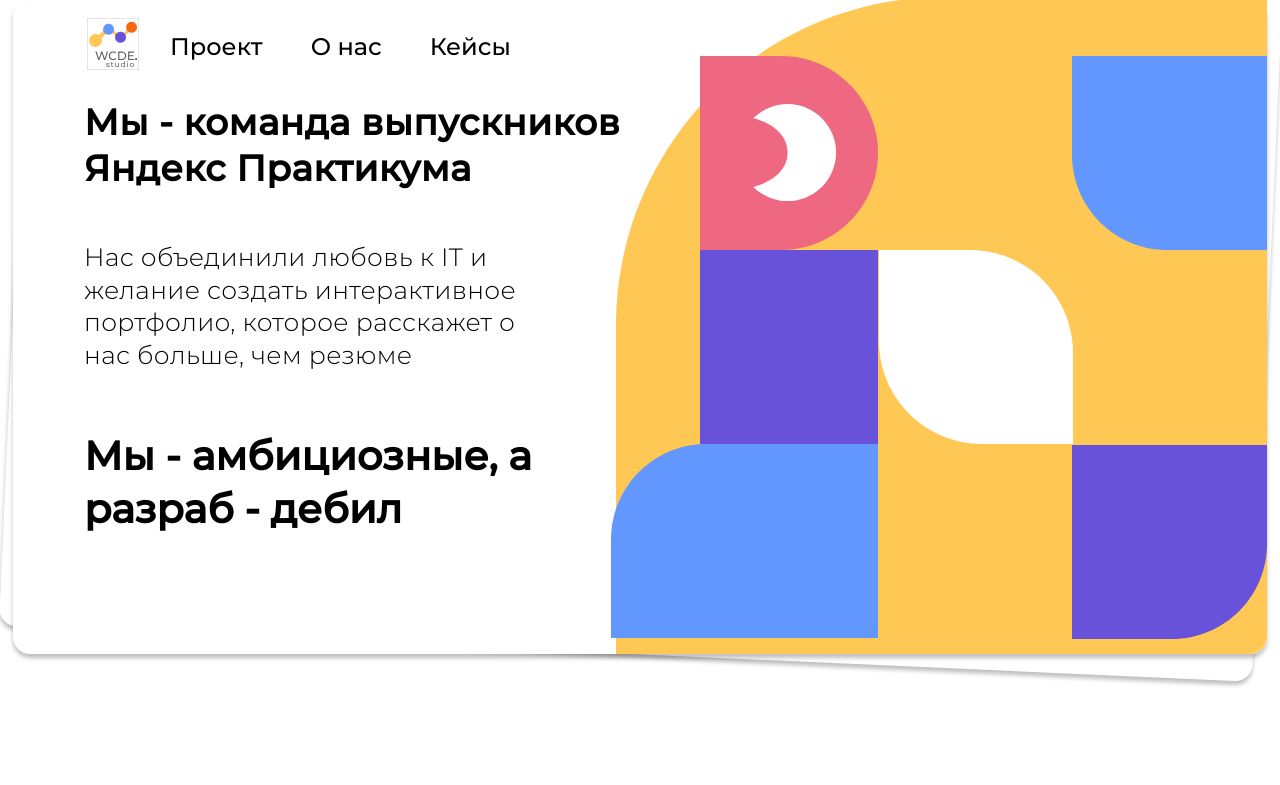
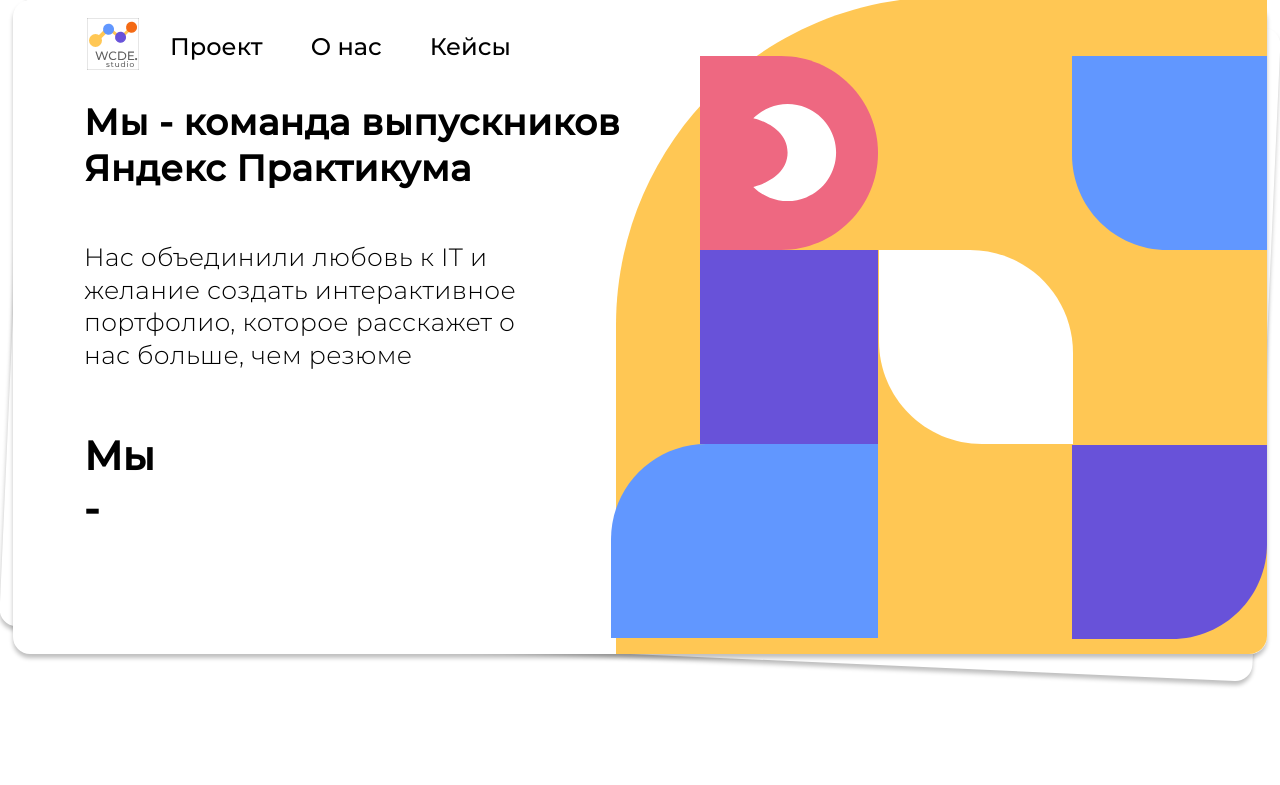
Before and after one commit to DarkwingDuck255/team-pet-project, a React (Create React App) app: page / in a window 1280 px wide. Shown: the top 785 px of the page. Built offline with nearby package versions, Linux system fonts and the light colour scheme.

Commit message:
animation of text

```diff
--- a/src/components/Header/Header.css
+++ b/src/components/Header/Header.css
@@ -108,6 +108,20 @@
     align-items: center;
 }
 
+.header__about-us-cool-words {
+    color: #F5B633;
+    font-weight: 900;
+    font-size: 40px;
+    line-height: 53px;
+    opacity: 1;
+    transition: opacity 1s ease-in-out;
+}
+
+.header__about-us-cool-words_animate {
+    opacity: 0;
+    transition: all 1s ease-in-out 1s;
+}
+
 .header__imgaes-block {
     display: flex;
     max-width: 660px;
--- a/src/components/Header/Header.js
+++ b/src/components/Header/Header.js
@@ -9,6 +9,7 @@
 function Header() {
     let [isText, setText] = React.useState('молодые');
     let [counter, setCounter] = React.useState(0);
+    const [isChanged, setChanged] = useState(false)
 
     const text = [
         'молодые',
@@ -18,12 +19,12 @@
         'готовы к работе'
     ];
 
-    // console.log(text.length)
-
 
     function changeText() {
         setText(text[counter])
         setCounter(counter + 1);
+        setChanged(true)
+        // console.log(isChanged)
         // console.log(isText);
         // return () => {
         if (counter >= text.length - 1) {
@@ -32,11 +33,15 @@
             return
         }
     }
-    // }
 
+    function animateText(text) {
+        return <span key={text} className={`header__about-us-cool-words ${isChanged ? 'header__about-us-cool-words_animate' : ''}`}> {' ' + isText}</span>
+    }
 
     useEffect(() => {
         setTimeout(changeText, 3000)
+        // setChanged(false)
+        // console.log(isChanged, 'a?')
     }, [counter])
 
     return (
@@ -65,7 +70,7 @@
                             <p className='header__about-us'>
                                 Нас объединили любовь к IT и желание создать интерактивное портфолио, которое расскажет о нас больше, чем резюме
                             </p>
-                            <h2 className='header__about-us-cool'>Мы - {isText}
+                            <h2 className='header__about-us-cool'>Мы - {animateText(isText)}
 
                                 {/* {тут будет меняющийся текст}  */}
                             </h2>
```
